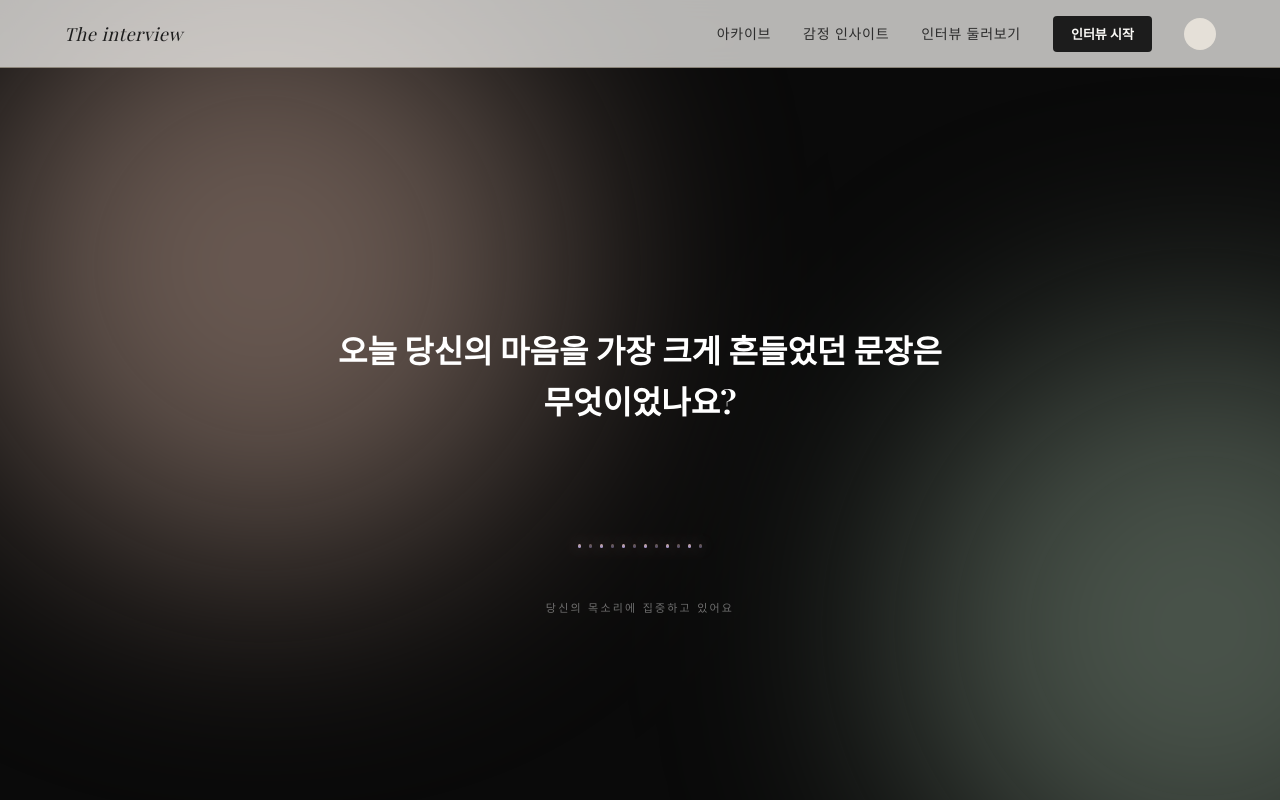
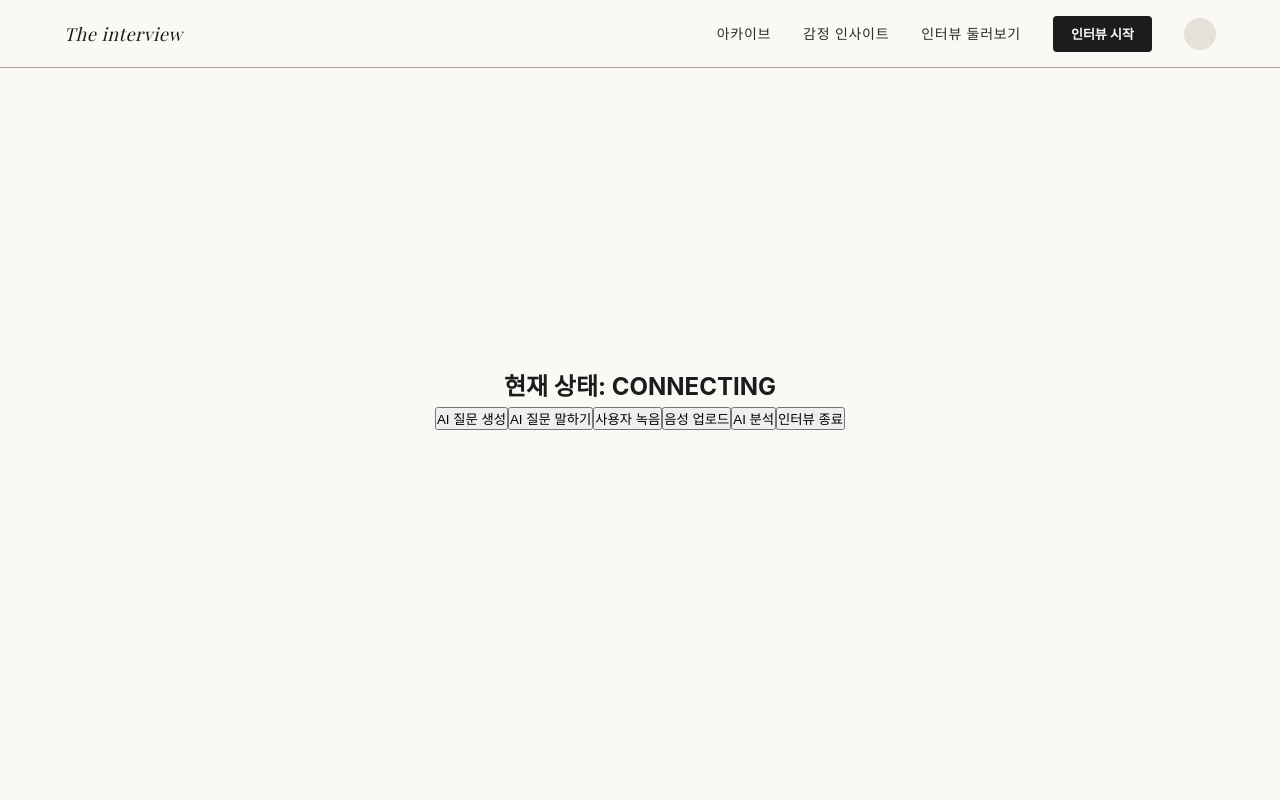
Before and after one commit to wynsumhi/the-interview, a Next.js app in the folder fe/: page /interview/conversation in a window 1280 px wide. Built offline with nearby package versions, Linux system fonts and the light colour scheme; no server answers; a web font is replaced by a local one.

Commit message:
S14P21A507-203 feat: 인터뷰 진행 페이지에 인터뷰 상태 hook 연결

```diff
--- a/fe/src/app/interview/conversation/page.tsx
+++ b/fe/src/app/interview/conversation/page.tsx
@@ -1,197 +1,31 @@
-// src/app/interview/session/page.tsx
 "use client";
 
-import { useState, useEffect, useRef } from "react";
 import styles from "./page.module.css";
+import { useInterviewState } from "@/hooks/useInterviewState";
 
-type InterviewStatus = "AI_SPEAKING" | "USER_LISTENING" | "ANALYZING";
-
-const BAR_COUNT = 12;
-const DEFAULT_HEIGHTS = Array<number>(BAR_COUNT).fill(4);
-
-export default function InterviewSessionPage() {
-  const [status, setStatus] = useState<InterviewStatus>("AI_SPEAKING");
-  const [displayTitle, setDisplayTitle] = useState("");
-  const [waveHeights, setWaveHeights] = useState<number[]>(DEFAULT_HEIGHTS);
-  const [micError, setMicError] = useState<string | null>(null);
-
-  const fullTitle =
-    "오늘 당신의 마음을 가장 크게 흔들었던 문장은 무엇이었나요?";
-  const audioContextRef = useRef<AudioContext | null>(null);
-  const analyserRef = useRef<AnalyserNode | null>(null);
-  const streamRef = useRef<MediaStream | null>(null);
-  const silenceTimerRef = useRef<NodeJS.Timeout | null>(null);
-  const animationFrameRef = useRef<number | null>(null);
-  const statusRef = useRef<InterviewStatus>(status);
-
-  useEffect(() => {
-    statusRef.current = status;
-  }, [status]);
-
-  // 1. 타이핑 및 초기 상태 제어
-  useEffect(() => {
-    let interval: NodeJS.Timeout;
-    if (status === "AI_SPEAKING") {
-      let index = 0;
-      interval = setInterval(() => {
-        setDisplayTitle(fullTitle.substring(0, index));
-        index++;
-        if (index > fullTitle.length) {
-          clearInterval(interval);
-          setTimeout(() => setStatus("USER_LISTENING"), 1500);
-        }
-      }, 70);
-    }
-    return () => {
-      if (interval) clearInterval(interval);
-    };
-  }, [status]);
-
-  // 2. VAD 로직: 목소리 감지 시작
-  useEffect(() => {
-    if (status === "USER_LISTENING") {
-      startListening();
-    } else {
-      stopListening();
-    }
-    return () => stopListening();
-  }, [status]);
-
-  const startListening = async () => {
-    try {
-      if (!navigator.mediaDevices) {
-        setMicError("마이크는 HTTPS 환경에서만 사용할 수 있습니다.");
-        return;
-      }
-      const stream = await navigator.mediaDevices.getUserMedia({ audio: true });
-      streamRef.current = stream;
-      setMicError(null);
-
-      const AudioContextClass =
-        window.AudioContext || (window as any).webkitAudioContext;
-      const audioContext = new AudioContextClass();
-      const analyser = audioContext.createAnalyser();
-      const source = audioContext.createMediaStreamSource(stream);
-
-      // fftSize 256으로 높여 주파수 해상도 향상 (frequencyBinCount = 128)
-      analyser.fftSize = 256;
-      analyser.smoothingTimeConstant = 0.8; // 막대 움직임 부드럽게
-      source.connect(analyser);
-
-      audioContextRef.current = audioContext;
-      analyserRef.current = analyser;
-
-      analyzeVolume();
-    } catch (err) {
-      console.error("마이크 접근 실패:", err);
-      setMicError("마이크 접근에 실패했습니다. HTTPS 환경인지 확인해 주세요.");
-    }
-  };
-
-  const analyzeVolume = () => {
-    if (!analyserRef.current) return;
-
-    const dataArray = new Uint8Array(analyserRef.current.frequencyBinCount);
-
-    const checkUpdate = () => {
-      if (statusRef.current !== "USER_LISTENING") return;
-      if (!analyserRef.current) return;
-
-      analyserRef.current.getByteFrequencyData(dataArray);
-
-      // 주파수 데이터를 BAR_COUNT개 막대에 균등 매핑 (4px ~ 80px)
-      const step = Math.floor(dataArray.length / BAR_COUNT);
-      const heights = Array.from({ length: BAR_COUNT }, (_, i) => {
-        const slice = dataArray.slice(i * step, (i + 1) * step);
-        const avg = slice.reduce((a, b) => a + b, 0) / slice.length;
-        return Math.max(4, Math.round((avg / 255) * 80));
-      });
-      setWaveHeights(heights);
-
-      // 평균 볼륨으로 침묵 감지
-      const avg = dataArray.reduce((p, c) => p + c, 0) / dataArray.length;
-      if (avg < 10) {
-        if (!silenceTimerRef.current) {
-          silenceTimerRef.current = setTimeout(() => {
-            console.log("침묵 감지됨: 분석 단계로 전환");
-            setStatus("ANALYZING");
-          }, 3000);
-        }
-      } else {
-        if (silenceTimerRef.current) {
-          clearTimeout(silenceTimerRef.current);
-          silenceTimerRef.current = null;
-        }
-      }
-
-      animationFrameRef.current = requestAnimationFrame(checkUpdate);
-    };
-
-    checkUpdate();
-  };
-
-  const stopListening = () => {
-    if (animationFrameRef.current) {
-      cancelAnimationFrame(animationFrameRef.current);
-      animationFrameRef.current = null;
-    }
-    if (silenceTimerRef.current) clearTimeout(silenceTimerRef.current);
-    silenceTimerRef.current = null;
-    streamRef.current?.getTracks().forEach((track) => track.stop());
-    audioContextRef.current?.close();
-    setWaveHeights(DEFAULT_HEIGHTS);
-  };
+export default function ConversationPage() {
+  const {
+    state,
+    startThinking,
+    startSpeaking,
+    startRecording,
+    startUploading,
+    waitAI,
+    finishInterview,
+  } = useInterviewState();
 
   return (
-    <main
-      className={`${styles.container} ${status === "USER_LISTENING" ? styles.focusMode : ""}`}
-    >
-      <div className={styles.orbWrapper}>
-        <div className={`${styles.orb} ${styles.orb1}`} />
-        <div className={`${styles.orb} ${styles.orb2}`} />
+    <main className={styles.container}>
+      <h2>현재 상태: {state}</h2>
+
+      <div className={styles.controls}>
+        <button onClick={startThinking}>AI 질문 생성</button>
+        <button onClick={startSpeaking}>AI 질문 말하기</button>
+        <button onClick={startRecording}>사용자 녹음</button>
+        <button onClick={startUploading}>음성 업로드</button>
+        <button onClick={waitAI}>AI 분석</button>
+        <button onClick={finishInterview}>인터뷰 종료</button>
       </div>
-
-      <section className={styles.content}>
-        <div className={styles.questionBox}>
-          <h2 className={styles.questionText}>
-            {displayTitle}
-            {status === "AI_SPEAKING" && (
-              <span className={styles.cursor}>|</span>
-            )}
-          </h2>
-        </div>
-
-        <div className={styles.visualizerArea}>
-          <div
-            className={styles.listeningUI}
-            style={{ opacity: status === "USER_LISTENING" ? 1 : 0 }}
-          >
-            {micError ? (
-              <p className={styles.errorText}>{micError}</p>
-            ) : (
-              <div className={styles.waveContainer}>
-                {waveHeights.map((h, i) => (
-                  <div
-                    key={i}
-                    className={styles.waveBar}
-                    style={{ height: `${h}px` }}
-                  />
-                ))}
-              </div>
-            )}
-            <p className={styles.statusText}>당신의 목소리에 집중하고 있어요</p>
-          </div>
-
-          {status === "ANALYZING" && (
-            <div className={styles.analyzingUI}>
-              <div className={styles.loadingBar} />
-              <p className={styles.statusText}>
-                문장을 아카이빙하고 있습니다...
-              </p>
-            </div>
-          )}
-        </div>
-      </section>
     </main>
   );
 }
```
